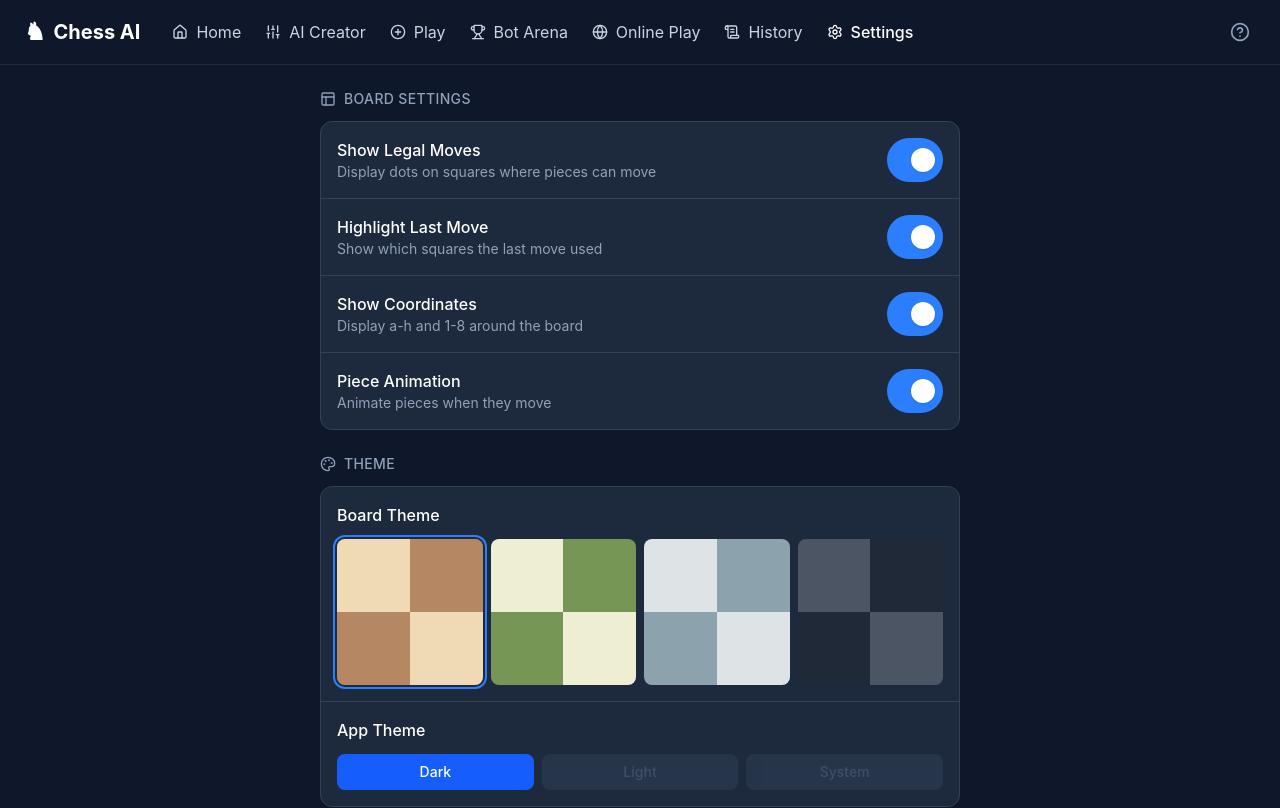
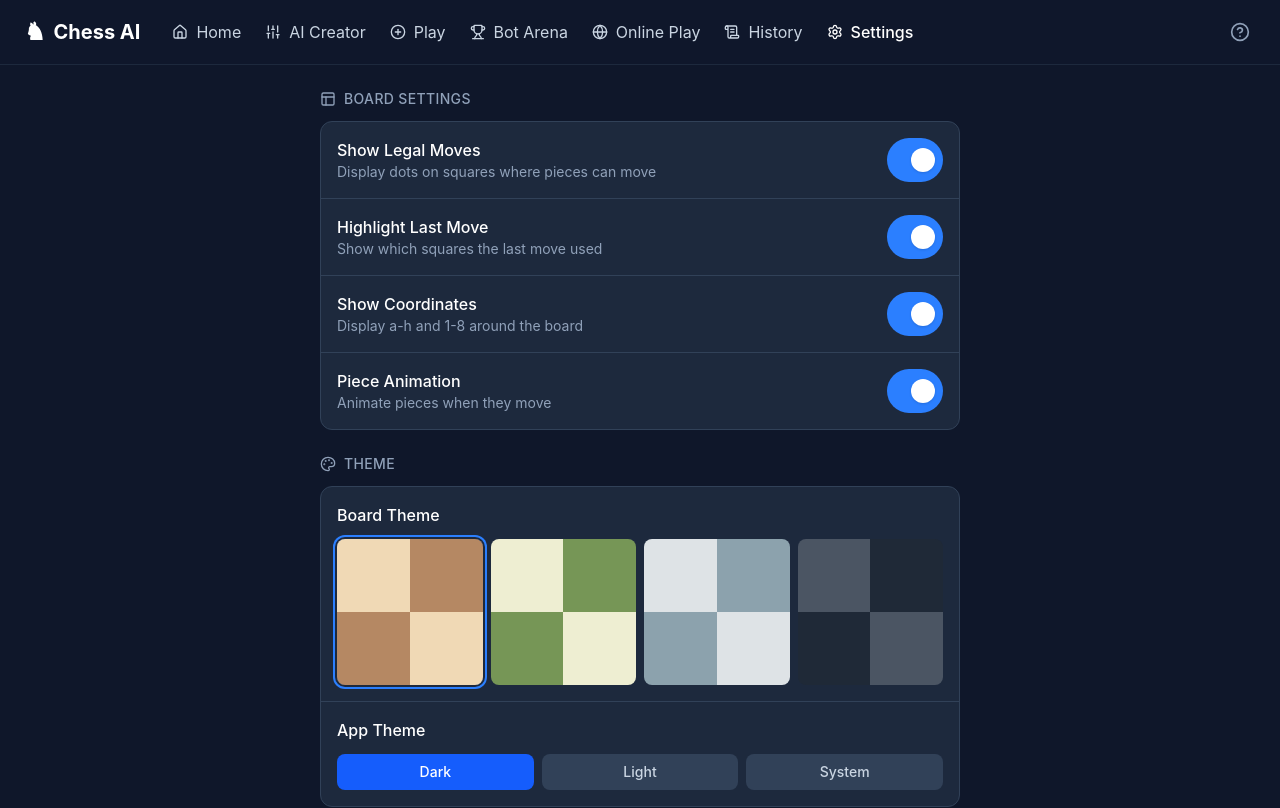
Before and after one commit to clawdbotjohn-crypto/chess-ai, a React (Vite) app in the folder app/: page /settings in a window 1280 px wide. Shown: the top 808 px of the page. Built offline with nearby package versions, Linux system fonts and the light colour scheme.

Commit message:
Session: Chess AI — theme system + editor_temp filter

```diff
--- /dev/null
+++ b/app/src/hooks/useTheme.ts
@@ -0,0 +1,67 @@
+/**
+ * useTheme — App theme management hook
+ * Stores preference in localStorage, applies dark/light class to <html>
+ */
+
+import { useState, useEffect, useCallback } from 'react';
+
+export type ThemeChoice = 'dark' | 'light' | 'system';
+
+const STORAGE_KEY = 'chess-ai-app-theme';
+
+function getStoredTheme(): ThemeChoice {
+  const stored = localStorage.getItem(STORAGE_KEY);
+  if (stored === 'dark' || stored === 'light' || stored === 'system') return stored;
+  return 'dark'; // default
+}
+
+function resolveEffective(choice: ThemeChoice): 'dark' | 'light' {
+  if (choice === 'system') {
+    return window.matchMedia('(prefers-color-scheme: dark)').matches ? 'dark' : 'light';
+  }
+  return choice;
+}
+
+function applyTheme(effective: 'dark' | 'light') {
+  const html = document.documentElement;
+  if (effective === 'dark') {
+    html.classList.add('dark');
+    html.classList.remove('light');
+  } else {
+    html.classList.remove('dark');
+    html.classList.add('light');
+  }
+}
+
+export function useTheme() {
+  const [theme, setThemeState] = useState<ThemeChoice>(getStoredTheme);
+
+  const setTheme = useCallback((choice: ThemeChoice) => {
+    localStorage.setItem(STORAGE_KEY, choice);
+    setThemeState(choice);
+    applyTheme(resolveEffective(choice));
+  }, []);
+
+  // Apply on mount + listen for OS preference changes when 'system'
+  useEffect(() => {
+    applyTheme(resolveEffective(theme));
+
+    const mq = window.matchMedia('(prefers-color-scheme: dark)');
+    const handler = () => {
+      if (getStoredTheme() === 'system') {
+        applyTheme(resolveEffective('system'));
+      }
+    };
+    mq.addEventListener('change', handler);
+    return () => mq.removeEventListener('change', handler);
+  }, [theme]);
+
+  return { theme, setTheme } as const;
+}
+
+// Initialize theme immediately (before React renders) to prevent flash
+(function initTheme() {
+  if (typeof window === 'undefined') return;
+  const stored = getStoredTheme();
+  applyTheme(resolveEffective(stored));
+})();
--- a/app/src/index.css
+++ b/app/src/index.css
@@ -1,4 +1,49 @@
 @import "tailwindcss";
+
+/* Light theme overrides — the app hardcodes dark Tailwind classes,
+   so we remap them via CSS when .light is active on <html>. */
+html.light {
+  color-scheme: light;
+}
+
+html.light body {
+  background-color: #f8fafc; /* slate-50 */
+  color: #1e293b; /* slate-800 */
+}
+
+/* Background overrides */
+html.light .bg-slate-950 { background-color: #f8fafc !important; }
+html.light .bg-slate-900 { background-color: #f1f5f9 !important; }
+html.light .bg-slate-800 { background-color: #ffffff !important; }
+html.light .bg-slate-700 { background-color: #e2e8f0 !important; }
+html.light .bg-slate-600 { background-color: #cbd5e1 !important; }
+
+/* Text overrides */
+html.light .text-white { color: #0f172a !important; }
+html.light .text-slate-100 { color: #1e293b !important; }
+html.light .text-slate-200 { color: #334155 !important; }
+html.light .text-slate-300 { color: #475569 !important; }
+html.light .text-slate-400 { color: #64748b !important; }
+html.light .text-slate-500 { color: #64748b !important; }
+
+/* Border overrides */
+html.light .border-slate-700 { border-color: #e2e8f0 !important; }
+html.light .border-slate-800 { border-color: #e2e8f0 !important; }
+html.light .divide-slate-700 > :not(:first-child) { border-color: #e2e8f0 !important; }
+
+/* Keep accent colors readable */
+html.light .bg-blue-600 { background-color: #2563eb !important; }
+html.light .text-blue-400 { color: #2563eb !important; }
+html.light .text-green-400 { color: #16a34a !important; }
+html.light .text-red-400 { color: #dc2626 !important; }
+html.light .text-yellow-400 { color: #ca8a04 !important; }
+
+/* Ring / focus */
+html.light .ring-slate-700 { --tw-ring-color: #e2e8f0 !important; }
+
+/* Scrollbar & selection */
+html.light ::-webkit-scrollbar-track { background: #f1f5f9; }
+html.light ::-webkit-scrollbar-thumb { background: #cbd5e1; }
 
 body {
   margin: 0;
--- a/app/src/main.tsx
+++ b/app/src/main.tsx
@@ -1,6 +1,7 @@
 import { StrictMode } from 'react'
 import { createRoot } from 'react-dom/client'
 import './index.css'
+import './hooks/useTheme' // Initialize theme before render (prevents flash)
 import App from './App.tsx'
 
 createRoot(document.getElementById('root')!).render(
--- a/app/src/pages/AnalysisPage.tsx
+++ b/app/src/pages/AnalysisPage.tsx
@@ -93,7 +93,7 @@ export default function AnalysisPage() {
         } catch { /* skip invalid */ }
       }
     }
-    return result.sort((a, b) => a.name.localeCompare(b.name))
+    return result.filter(p => p.name !== '__editor_temp__').sort((a, b) => a.name.localeCompare(b.name))
   }, [])
 
   // Resolve the active analysis config from preset name or saved personality
--- a/app/src/pages/SettingsPage.tsx
+++ b/app/src/pages/SettingsPage.tsx
@@ -1,5 +1,7 @@
 import { useState, useEffect } from 'react'
 import { usePageTitle } from '../hooks/usePageTitle'
+import { useTheme } from '../hooks/useTheme'
+import type { ThemeChoice } from '../hooks/useTheme'
 import {
   Layout,
   Palette,
@@ -49,6 +51,7 @@ function Toggle({ checked, onChange, label }: { checked: boolean; onChange: (v:
 
 export default function SettingsPage() {
   usePageTitle('Settings')
+  const { theme: appTheme, setTheme: setAppTheme } = useTheme()
   const [settings, setSettings] = useState<AppSettings>(getSettings)
   const [stats, setStats] = useState<GameStats>(getStats)
   const [showSaved, setShowSaved] = useState(false)
@@ -206,15 +209,19 @@ export default function SettingsPage() {
           <div className="p-4">
             <p className="font-medium mb-3">App Theme</p>
             <div className="flex gap-2">
-              <button className="flex-1 bg-blue-600 text-white py-2 rounded-lg text-sm font-medium">
-                Dark
-              </button>
-              <button className="flex-1 bg-slate-700 text-slate-500 py-2 rounded-lg text-sm font-medium cursor-not-allowed opacity-50" disabled aria-disabled="true">
-                Light
-              </button>
-              <button className="flex-1 bg-slate-700 text-slate-500 py-2 rounded-lg text-sm font-medium cursor-not-allowed opacity-50" disabled aria-disabled="true">
-                System
-              </button>
+              {(['dark', 'light', 'system'] as ThemeChoice[]).map((t) => (
+                <button
+                  key={t}
+                  onClick={() => setAppTheme(t)}
+                  className={`flex-1 py-2 rounded-lg text-sm font-medium transition-colors ${
+                    appTheme === t
+                      ? 'bg-blue-600 text-white'
+                      : 'bg-slate-700 text-slate-300 hover:bg-slate-600'
+                  }`}
+                >
+                  {t.charAt(0).toUpperCase() + t.slice(1)}
+                </button>
+              ))}
             </div>
           </div>
         </div>
--- a/app/src/utils/botArena.ts
+++ b/app/src/utils/botArena.ts
@@ -43,6 +43,8 @@ export function getAllBots(): BotIdentity[] {
     const key = localStorage.key(i);
     if (key?.startsWith(PERSONALITY_PREFIX)) {
       const name = key.slice(PERSONALITY_PREFIX.length);
+      // Skip internal/temp personalities
+      if (name === '__editor_temp__') continue;
       try {
         const config = JSON.parse(localStorage.getItem(key)!) as EvaluationConfig;
         bots.push({
```
Also changed, not shown: 1 other file (tests, documents, lock files or other folders).
